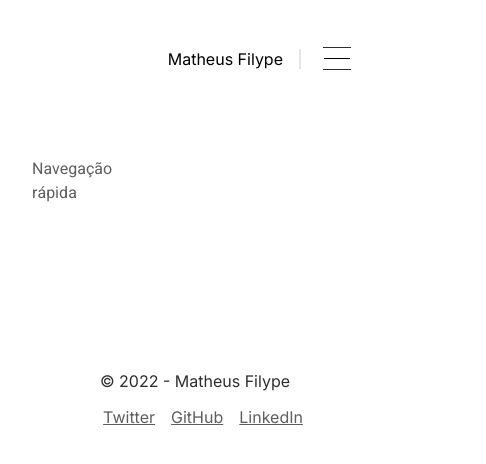
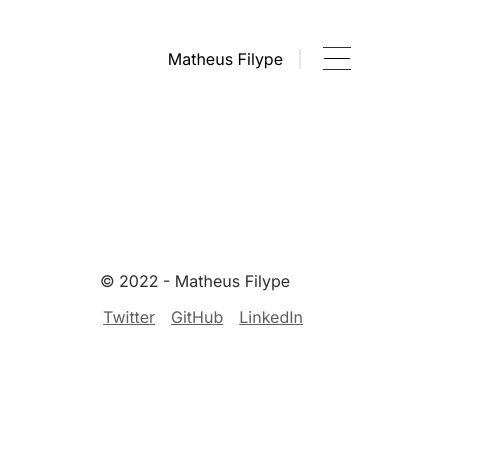
Before and after one commit to Santosl2/mfilypedev, a Next.js app: page /posts in a window 390 px wide. Shown: the top 464 px of the page, 486 px wide, since content can reach past the window. Built offline with nearby package versions, Linux system fonts and the light colour scheme.

Commit message:
style: responsive layout

```diff
--- a/src/components/PostList/styles.ts
+++ b/src/components/PostList/styles.ts
@@ -66,14 +66,21 @@ export const PostArticleLayout = styled.article`
     min-height: 100px;
     font-family: "Lato", sans-serif;
 
+    &:first-child {
+      display: none;
+    }
+
+    @media screen and (min-width: 768px) {
+      &:first-child {
+        display: block;
+      }
+    }
+
     #boxFixed {
       position: sticky;
       top: 0px;
       padding: 24px 16px;
-    }
-
-    & + div {
-      margin-left: 7rem;
+      margin-right: 7rem;
     }
 
     span {
```
